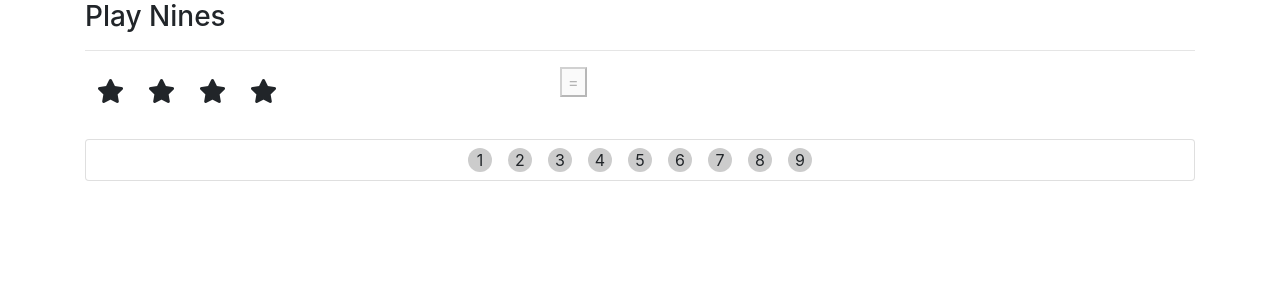
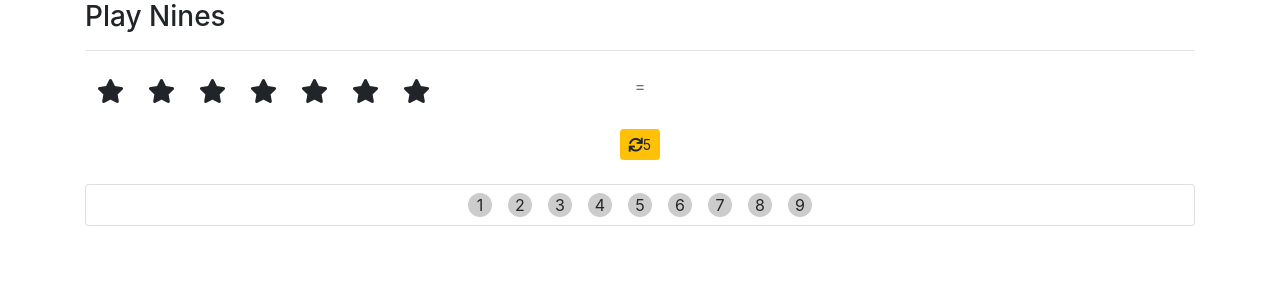
Before and after one commit to AdamBilinski/NineGame, a React app: page / in a window 1280 px wide. Shown: the top 300 px of the page. Built offline with nearby package versions, Linux system fonts and the light colour scheme.

Commit message:
Game almost finished - need to add the final condition logic

```diff
--- a/src/Button.js
+++ b/src/Button.js
@@ -1,9 +1,31 @@
 import React from "react";
 
-const Button = (props) =>{
-    return(
-        <div className="col-2">
-            <button className="button" disabled={props.selectedNumbers.length === 0}>=</button>
+const Button = (props) => {
+    let button;
+    switch (props.answerIsCorrect) {
+        case true:
+            button = <button className="btn btn-success"
+                        onClick={props.acceptAnswer}><i className="fa fa-check"></i></button>
+            break;
+        case false:
+            button = <button className="btn btn-danger"><i className="fa fa-times"></i></button>
+            break;
+        default:
+            button = <button className="btn"
+                onClick={props.checkAnswer}
+                disabled={props.selectedNumbers.length === 0}>=</button>;
+            break;
+    }
+    return (
+        <div className="col-2 text-center">
+            {button}
+            <br/><br/>
+            <button className="btn btn-warning btn-sm"
+                    disabled={props.redraws === 0}
+                    onClick={props.redraw}>
+                <i className="fa fa-sync"></i>
+                {props.redraws}
+            </button>
         </div>
     )
 }
--- a/src/Game.js
+++ b/src/Game.js
@@ -3,47 +3,122 @@ import Stars from "./Stars"
 import Button from "./Button"
 import Answer from "./Answer"
 import Numbers from "./Numbers"
+import DoneFrame from "./DoneFrame"
 
 export default class Game extends React.Component {
+    static randomNumber = () => {
+        return 1 + Math.floor(Math.random() * 9);
+    }
     state = {
-        selectedNumbers : [],
-        randomNumberOfStars : 1 + Math.floor(Math.random()*9)
+        selectedNumbers: [],
+        randomNumberOfStars: Game.randomNumber(),
+        usedNumbers: [],
+        answerIsCorrect: null,
+        redraws: 5,
+        doneStatus: null
     };
 
-    selectedNumber = (clickedNumber) =>{
-        if(this.state.selectedNumbers.indexOf(clickedNumber) >= 0){
+    selectedNumber = (clickedNumber) => {
+        if (this.state.selectedNumbers.indexOf(clickedNumber) >= 0
+            || this.state.usedNumbers.indexOf(clickedNumber) >= 0) {
             return;
         }
         this.setState(prevState => ({
+            answerIsCorrect: null,
             selectedNumbers: prevState.selectedNumbers.concat(clickedNumber)
         }))
     }
 
-    unselectNumber = (clickedNumber) =>{
-        if(this.state.selectedNumbers.indexOf(clickedNumber) >= 0){
-            this.setState(prevState =>({
+    unselectNumber = (clickedNumber) => {
+        if (this.state.selectedNumbers.indexOf(clickedNumber) >= 0) {
+            this.setState(prevState => ({
+                answerIsCorrect: null,
                 selectedNumbers: prevState.selectedNumbers
                     .filter(number => number !== clickedNumber)
             }))
         }
     }
 
+    checkAnswer = () => {
+        this.setState(prevState => ({
+            answerIsCorrect: prevState.randomNumberOfStars ===
+                prevState.selectedNumbers.reduce((acc, n) => acc + n, 0)
+        }))
+    };
+
+    acceptAnswer = () => {
+        this.setState(prevState => ({
+            usedNumbers: prevState.usedNumbers.concat(prevState.selectedNumbers),
+            selectedNumbers: [],
+            answerIsCorrect: null,
+            randomNumberOfStars: Game.randomNumber()
+        }), this.updateDoneStatus)
+    }
+
+    redraw = () => {
+        if (this.state.redraws === 0) {
+            return;
+        }
+        this.setState(prevState => ({
+            redraws: prevState.redraws - 1,
+            randomNumberOfStars: Game.randomNumber(),
+            answerIsCorrect: null,
+            selectedNumbers: []
+        }), this.updateDoneStatus)
+    }
+
+    updateDoneStatus = () => {
+        if (this.state.usedNumbers.length === 9) {
+            this.setState({
+                doneStatus: 'Done. Nice!'
+            })
+        }
+        if (this.state.redraws === 0 && !this.possibleSolutions(this.state)) {
+            this.setState({
+                doneStatus: 'Game Over!'
+            })
+        }
+    }
+
+
+possibleSolutions = ({ randomNumberOfStars, usedNumbers }) => {
+    const possibleNumbers = _.range(1, 10).filter(number =>
+        usedNumbers.indexOf(number) === -1
+    );
+
+    return possibleCombinationSum(possibleNumbers, randomNumberOfStars);
+}
+
 render() {
-        const {selectedNumbers, randomNumberOfStars} = this.state;
+    const { selectedNumbers, randomNumberOfStars, usedNumbers, redraws, doneStatus } = this.state;
     return (
         <div className="container">
             <h3>Play Nines</h3>
             <hr />
             <div className="row">
                 <Stars numberOfStars={randomNumberOfStars} />
-                    <Button selectedNumbers={selectedNumbers} />
+                <Button selectedNumbers={selectedNumbers}
+                    checkAnswer={this.checkAnswer}
+                    answerIsCorrect={this.state.answerIsCorrect}
+                    acceptAnswer={this.acceptAnswer}
+                    redraw={this.redraw}
+                    redraws={redraws} />
                 <Answer selectedNumbers={selectedNumbers}
                     unselectNumber={this.unselectNumber} />
             </div>
             <br />
+            {doneStatus ?
+                <DoneFrame doneStatus={doneStatus} /> :
                 <Numbers selectedNumbers={selectedNumbers}
-                         selectedNumber={this.selectedNumber}   />
+                    selectedNumber={this.selectedNumber}
+                    usedNumbers={usedNumbers} />
+            }
+            <br />
         </div>
     )
 }
 }
+
+var possibleCombinationSum = function (arr, n) {
+    return false;
+}
--- a/src/Numbers.js
+++ b/src/Numbers.js
@@ -3,6 +3,9 @@ import _ from "lodash";
 
 const Numbers = (props) => {
     const numberClassName = (number) => {
+        if (props.usedNumbers.indexOf(number) > -1) {
+            return "used";
+        }
         if (props.selectedNumbers.indexOf(number) > -1) {
             return "selected";
         }
```
Lines whose indentation alone changed are shown as unchanged.
